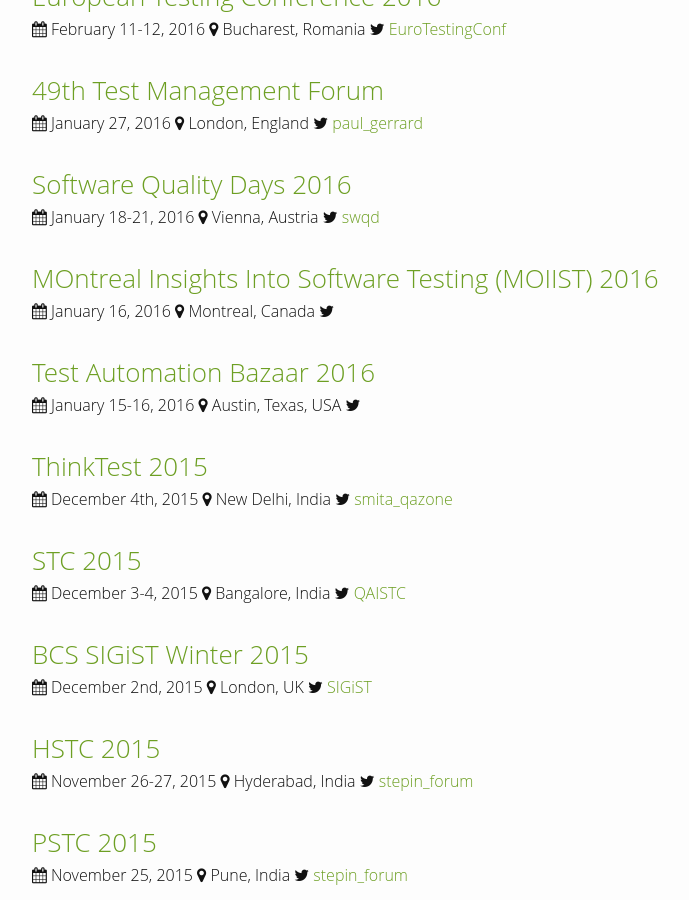
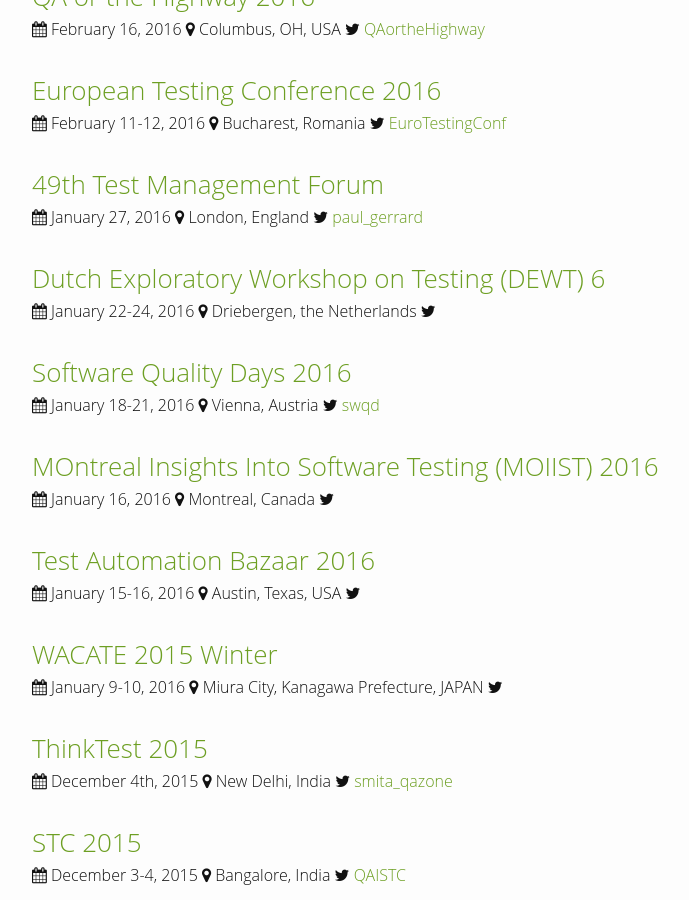
Before and after one commit to TestingConferences/testingconferences.github.io, a Jekyll site: the page built from past.html, in a window 1280 px wide and 900 px high, scrolled down 931 px. Shown: the whole window, without its empty margins (238-927 px from the left). Built offline with Jekyll 4.4.1, drawn with Linux system fonts in a browser that asks for light colours; some of the changed text lies outside the part shown.

Commit message:
Added a bunch of Exploratory Workshops on Testing from 2015

```diff
--- a/_data/past.yml
+++ b/_data/past.yml
@@ -1,3 +1,9 @@
+- name: North West Exploratory Workshop on Testing (NWEWT) 1
+  location: Liverpool, England
+  dates: "April 2-3, 2016"
+  url: https://nwewt.wordpress.com/
+  twitter: DuncNisbet
+
 - name: Swiss Testing Day 2016
   location: Zurich, Switzerland
   dates: "March 16, 2016"
@@ -58,6 +64,11 @@
   url: http://2016.software-quality-days.com/en/
   twitter: paul_gerrard
 
+- name: Dutch Exploratory Workshop on Testing (DEWT) 6
+  location: Driebergen, the Netherlands
+  dates: "January 22-24, 2016"
+  url: https://dewt.wordpress.com/2016/01/27/dewt6-the-medium-is-the-message/
+
 - name: Software Quality Days 2016
   location: Vienna, Austria
   dates: "January 18-21, 2016"
@@ -73,6 +84,11 @@
   location: Austin, Texas, USA
   dates: January 15-16, 2016
   url: https://www.eventbrite.com/e/test-automation-bazaar-austin-2016-tickets-19830142490?aff=testingwithvision
+
+- name: WACATE 2015 Winter
+  location: Miura City, Kanagawa Prefecture, JAPAN
+  dates: "January 9-10, 2016"
+  url: http://wacate.jp/
 
 - name: ThinkTest 2015
   location: New Delhi, India
@@ -206,9 +222,15 @@
   url: http://starwest.techwell.com
   twitter: TechWell
 
+- name: South West Exploratory Workshop in Testing (SWEWT) 1
+  location: Bristol, England
+  dates: "September 19, 2015"
+  url: https://swewt.wordpress.com/2015/08/11/swewt-1-emotions-in-testing/
+  twitter:
+
 - name: Testival eu 2015
   location: Split, Croatia
-  dates: "September 18-September 19, 2015"
+  dates: "September 18-19, 2015"
   url: http://www.testival.eu/
   twitter: testivaleu
 
```
